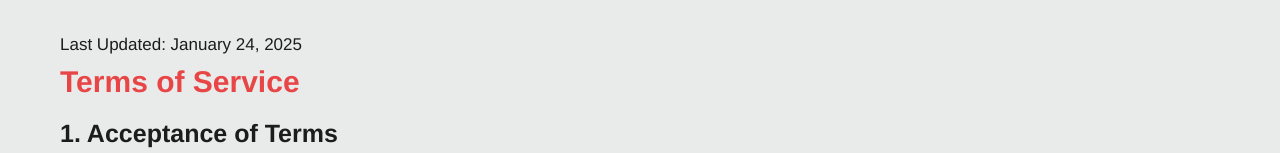
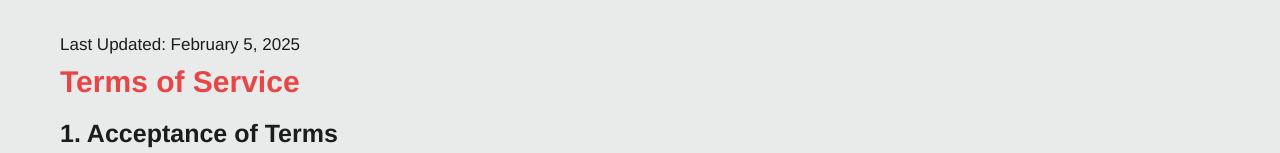
Before and after one commit to GSDV/universe-server, a Next.js app: page /terms in a window 1280 px wide. Shown: the top 153 px of the page. Built offline with nearby package versions, Linux system fonts and the light colour scheme.

Commit message:
Changing state to California

```diff
--- a/app/terms/page.tsx
+++ b/app/terms/page.tsx
@@ -7,7 +7,7 @@ import styles from '@styles/pages/file.module.css';
 export default function Page() {
     return (
         <div className={styles.container}>
-            <p>Last Updated: January 24, 2025</p>
+            <p>Last Updated: February 5, 2025</p>
 
             <h1>Terms of Service</h1>
 
@@ -211,10 +211,10 @@ export default function Page() {
             <h2>11. Governing Law and Jurisdiction</h2>
 
             <h3>11.1 Choice of Law</h3>
-            <p>These Terms shall be governed by and construed in accordance with the laws of the State of Delaware, without regard to its conflict of law provisions.</p>
+            <p>These Terms shall be governed by and construed in accordance with the laws of the State of California, without regard to its conflict of law provisions.</p>
 
             <h3>11.2 Dispute Resolution</h3>
-            <p>Any dispute arising from or relating to these Terms shall be resolved exclusively in the state or federal courts located in Delaware. You consent to the personal jurisdiction of such courts and waive any objection to proceedings in such courts.</p>
+            <p>Any dispute arising from or relating to these Terms shall be resolved exclusively in the state or federal courts located in California. You consent to the personal jurisdiction of such courts and waive any objection to proceedings in such courts.</p>
 
             <h3>11.3 Class Action Waiver</h3>
             <p>You agree that any proceedings to resolve or litigate any dispute will be conducted solely on an individual basis. You agree not to seek to have any dispute heard as a class action, representative action, collective action, or private attorney general action.</p>
```
